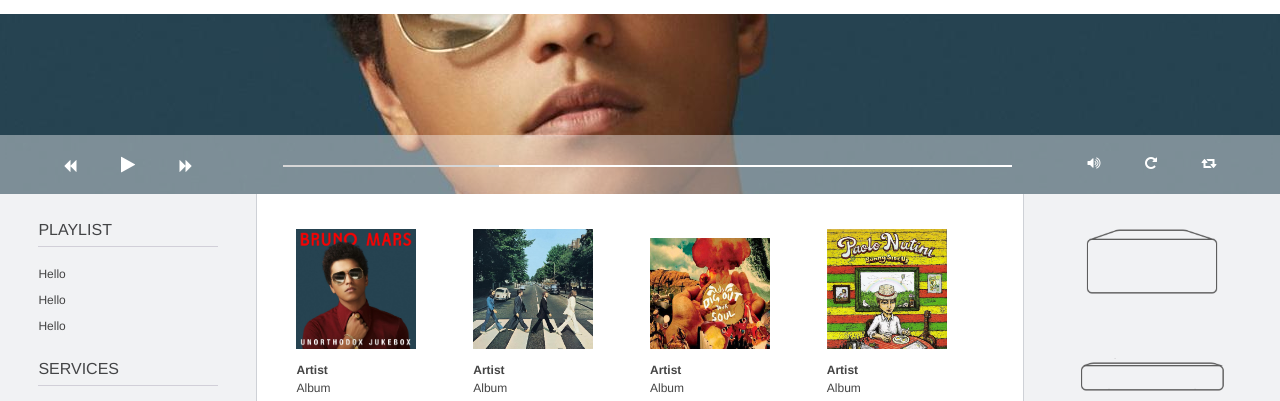
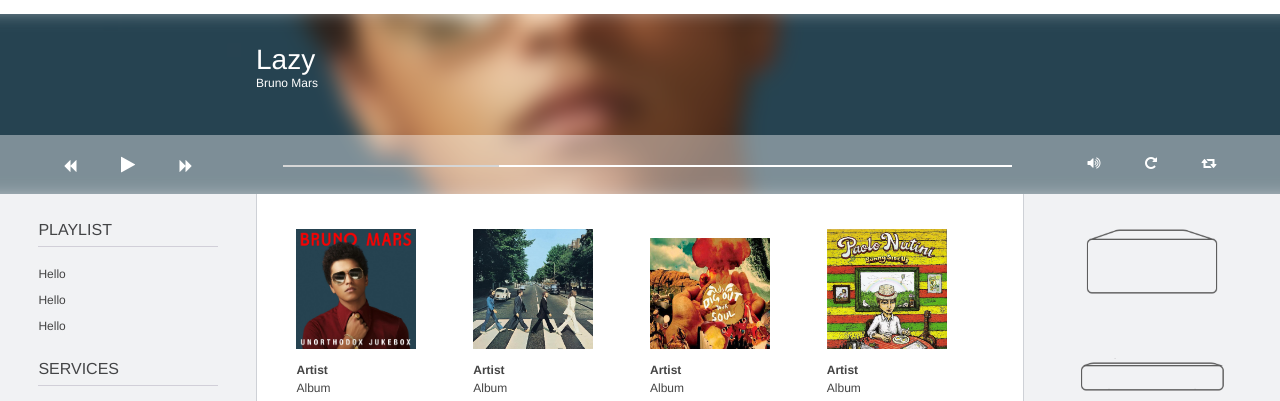
Before and after one commit to michaelmcmillan/Zone, a website: page index.html in a window 1280 px wide. Shown: the part 66-467 px from the top of the page. Drawn offline with Linux system fonts and the light colour scheme.

Commit message:
fixed sharp edged blur effect on album cover art

```diff
--- a/assets/css/style.css
+++ b/assets/css/style.css
@@ -101,9 +101,35 @@
     height:100%;
     background-image: url("../img/bruno.jpg");
     background-position: center;
+    position:absolute;
+    bottom:0;
+    left:0;
+    -webkit-filter: blur(10px);
+    transform: scale(1.1);
 }
 
-section#playing > div#album > div#controls {
+
+
+section#playing > div#info {
+    width:200px;
+    margin-left: 20%;
+    padding-top: 30px;
+    position:absolute;
+}
+
+section#playing > div#info > h1 {
+    color:white;
+    font-size:28px;
+    font-weight:200;
+}
+
+section#playing > div#info > h3 {
+    color:white;
+    font-size:12px;
+    font-weight:400;
+}
+
+section#playing > div#controls {
     position:absolute;
     bottom:0;
     width:100%;
--- a/index.html
+++ b/index.html
@@ -17,7 +17,18 @@
                 </section>
 
                 <section id="playing">
+
+
                         <div id="album">
+
+                        </div>
+
+
+                    <div id="info">
+                        <h1>Lazy</h1>
+                        <h3>Bruno Mars</h3>
+                    </div>
+
                     <div id="controls">
                         <div id="buttons">
                             <span class="rewind"><i class="fa fa-backward"></i></span>
@@ -32,7 +43,7 @@
                             <span class="volume"><i class="fa fa-repeat"></i></span>
                             <span class="volume"><i class="fa fa-retweet"></i></span>
                         </div>
-                        </div>
+
                     </div>
                 </section>
 
```
Also changed, not shown: assets/css/style.min.css. Lines whose indentation alone changed are shown as unchanged.
